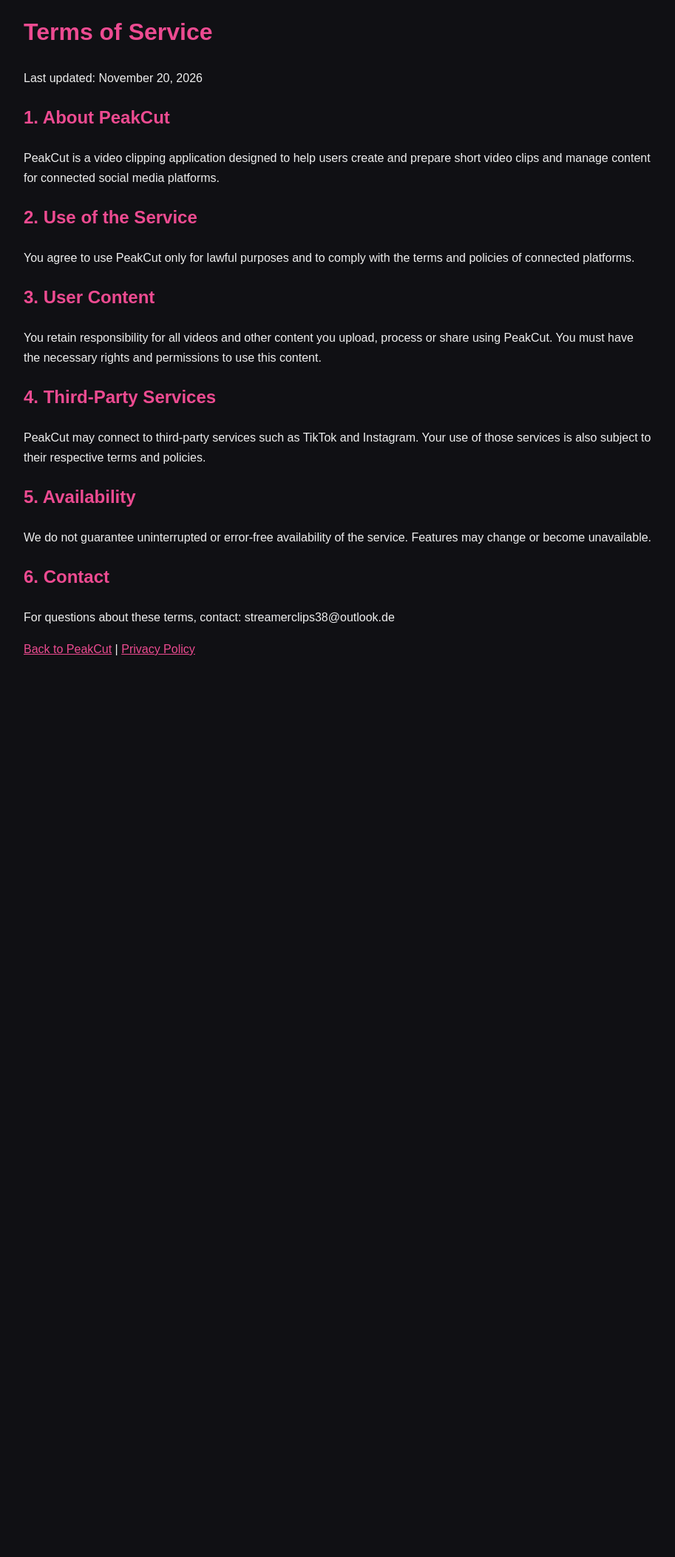
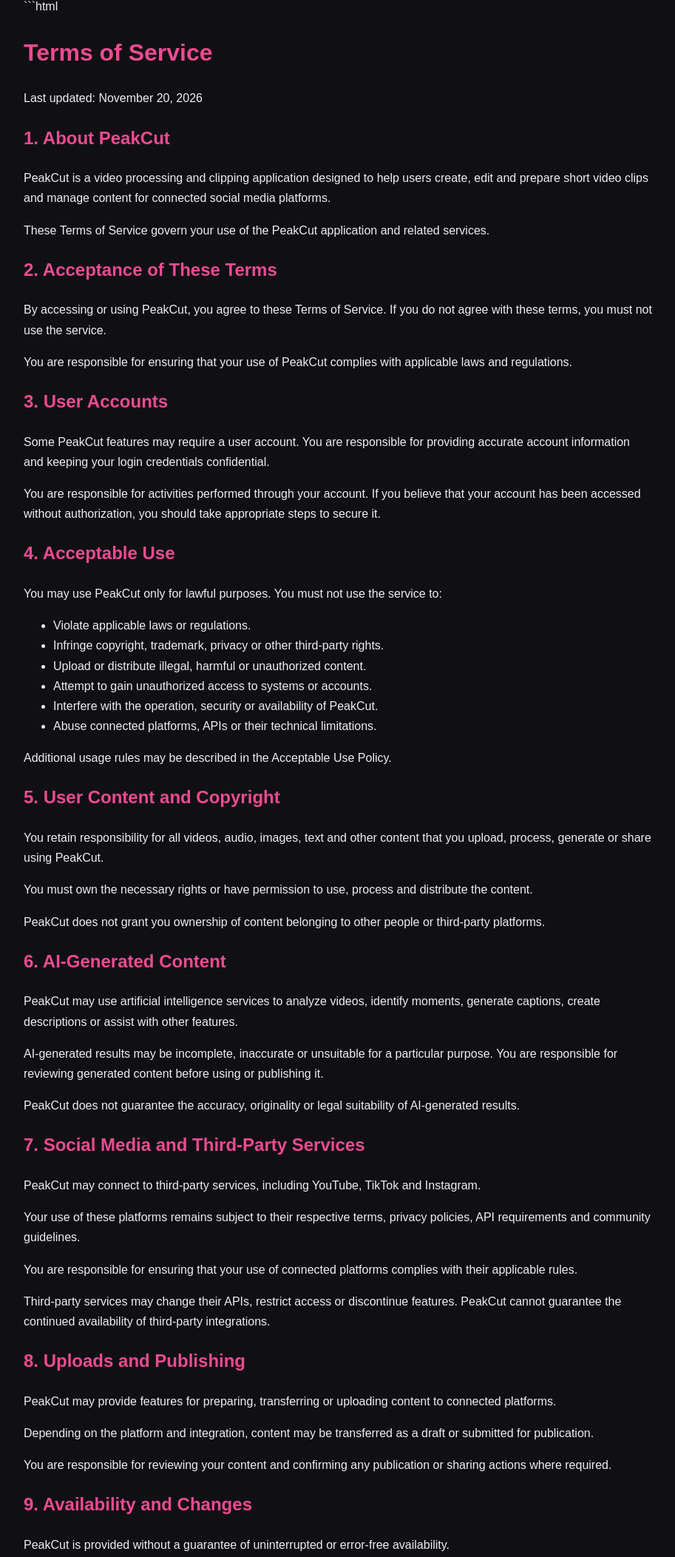
Before and after one commit to hdbsugwt/peakcut-website, a plain HTML site: page terms.html in a window 1280 px wide. Shown: the part 75-2180 px from the top of the page at 74% size, without its empty margins (183-1096 px from the left). Before the commit the page ends 1052 px from the top, so only its background shows below. Drawn offline with Linux system fonts and the light colour scheme.

Commit message:
Revise Terms of Service in terms.html
Updated the Terms of Service for PeakCut with new sections and improved clarity.

````diff
--- a/terms.html
+++ b/terms.html
@@ -1,4 +1,4 @@
-
+```html
 <!DOCTYPE html>
 <html lang="en">
 <head>
@@ -6,33 +6,205 @@
 <meta name="viewport" content="width=device-width, initial-scale=1.0">
 <title>PeakCut – Terms of Service</title>
 <style>
-body{max-width:850px;margin:50px auto;padding:20px;background:#101014;color:#eee;font-family:Arial,sans-serif;line-height:1.7}
-h1,h2{color:#ed4b91}
-a{color:#ed4b91}
+body {
+    max-width: 850px;
+    margin: 50px auto;
+    padding: 20px;
+    background: #101014;
+    color: #eee;
+    font-family: Arial, sans-serif;
+    line-height: 1.7;
+}
+h1, h2 {
+    color: #ed4b91;
+}
+a {
+    color: #ed4b91;
+}
 </style>
 </head>
 <body>
+
 <h1>Terms of Service</h1>
 <p>Last updated: November 20, 2026</p>
 
 <h2>1. About PeakCut</h2>
-<p>PeakCut is a video clipping application designed to help users create and prepare short video clips and manage content for connected social media platforms.</p>
+<p>
+PeakCut is a video processing and clipping application designed to help users
+create, edit and prepare short video clips and manage content for connected
+social media platforms.
+</p>
+<p>
+These Terms of Service govern your use of the PeakCut application and related
+services.
+</p>
 
-<h2>2. Use of the Service</h2>
-<p>You agree to use PeakCut only for lawful purposes and to comply with the terms and policies of connected platforms.</p>
+<h2>2. Acceptance of These Terms</h2>
+<p>
+By accessing or using PeakCut, you agree to these Terms of Service.
+If you do not agree with these terms, you must not use the service.
+</p>
+<p>
+You are responsible for ensuring that your use of PeakCut complies with
+applicable laws and regulations.
+</p>
 
-<h2>3. User Content</h2>
-<p>You retain responsibility for all videos and other content you upload, process or share using PeakCut. You must have the necessary rights and permissions to use this content.</p>
+<h2>3. User Accounts</h2>
+<p>
+Some PeakCut features may require a user account.
+You are responsible for providing accurate account information and keeping
+your login credentials confidential.
+</p>
+<p>
+You are responsible for activities performed through your account.
+If you believe that your account has been accessed without authorization,
+you should take appropriate steps to secure it.
+</p>
 
-<h2>4. Third-Party Services</h2>
-<p>PeakCut may connect to third-party services such as TikTok and Instagram. Your use of those services is also subject to their respective terms and policies.</p>
+<h2>4. Acceptable Use</h2>
+<p>
+You may use PeakCut only for lawful purposes.
+You must not use the service to:
+</p>
+<ul>
+<li>Violate applicable laws or regulations.</li>
+<li>Infringe copyright, trademark, privacy or other third-party rights.</li>
+<li>Upload or distribute illegal, harmful or unauthorized content.</li>
+<li>Attempt to gain unauthorized access to systems or accounts.</li>
+<li>Interfere with the operation, security or availability of PeakCut.</li>
+<li>Abuse connected platforms, APIs or their technical limitations.</li>
+</ul>
+<p>
+Additional usage rules may be described in the Acceptable Use Policy.
+</p>
 
-<h2>5. Availability</h2>
-<p>We do not guarantee uninterrupted or error-free availability of the service. Features may change or become unavailable.</p>
+<h2>5. User Content and Copyright</h2>
+<p>
+You retain responsibility for all videos, audio, images, text and other content
+that you upload, process, generate or share using PeakCut.
+</p>
+<p>
+You must own the necessary rights or have permission to use, process and
+distribute the content.
+</p>
+<p>
+PeakCut does not grant you ownership of content belonging to other people
+or third-party platforms.
+</p>
 
-<h2>6. Contact</h2>
-<p>For questions about these terms, contact: streamerclips38@outlook.de</p>
+<h2>6. AI-Generated Content</h2>
+<p>
+PeakCut may use artificial intelligence services to analyze videos, identify
+moments, generate captions, create descriptions or assist with other features.
+</p>
+<p>
+AI-generated results may be incomplete, inaccurate or unsuitable for a
+particular purpose. You are responsible for reviewing generated content
+before using or publishing it.
+</p>
+<p>
+PeakCut does not guarantee the accuracy, originality or legal suitability
+of AI-generated results.
+</p>
 
-<p><a href="index.html">Back to PeakCut</a> | <a href="privacy.html">Privacy Policy</a></p>
+<h2>7. Social Media and Third-Party Services</h2>
+<p>
+PeakCut may connect to third-party services, including YouTube, TikTok and
+Instagram.
+</p>
+<p>
+Your use of these platforms remains subject to their respective terms,
+privacy policies, API requirements and community guidelines.
+</p>
+<p>
+You are responsible for ensuring that your use of connected platforms
+complies with their applicable rules.
+</p>
+<p>
+Third-party services may change their APIs, restrict access or discontinue
+features. PeakCut cannot guarantee the continued availability of third-party
+integrations.
+</p>
+
+<h2>8. Uploads and Publishing</h2>
+<p>
+PeakCut may provide features for preparing, transferring or uploading content
+to connected platforms.
+</p>
+<p>
+Depending on the platform and integration, content may be transferred as
+a draft or submitted for publication.
+</p>
+<p>
+You are responsible for reviewing your content and confirming any publication
+or sharing actions where required.
+</p>
+
+<h2>9. Availability and Changes</h2>
+<p>
+PeakCut is provided without a guarantee of uninterrupted or error-free
+availability.
+</p>
+<p>
+Features may be modified, suspended or discontinued for technical, security
+or operational reasons.
+</p>
+<p>
+We may update these Terms of Service from time to time. The latest version
+will be published on this page.
+</p>
+
+<h2>10. Suspension and Termination</h2>
+<p>
+Access to PeakCut may be restricted or suspended if there is a reasonable
+basis to believe that a user has violated these terms, applicable laws
+or the rights of others.
+</p>
+<p>
+Users may stop using PeakCut at any time.
+Where account deletion is available, users may use the relevant application
+functionality to request deletion of their account.
+</p>
+
+<h2>11. Disclaimer</h2>
+<p>
+PeakCut is provided on an as-available basis.
+We do not guarantee that the service will meet every user's requirements
+or that all generated results will be accurate or suitable for a specific
+purpose.
+</p>
+
+<h2>12. Limitation of Liability</h2>
+<p>
+Nothing in these terms excludes or limits liability where such exclusion
+or limitation is not permitted by applicable law.
+</p>
+<p>
+In particular, liability for intent, gross negligence, injury to life,
+body or health, and other mandatory statutory liability remains unaffected.
+</p>
+
+<h2>13. Applicable Law</h2>
+<p>
+These terms are subject to the applicable laws of the Federal Republic
+of Germany, to the extent permitted by mandatory law.
+</p>
+<p>
+Mandatory consumer protection rights remain unaffected.
+</p>
+
+<h2>14. Contact</h2>
+<p>
+For questions about these Terms of Service, contact:
+<a href="mailto:streamerclips38@outlook.de">streamerclips38@outlook.de</a>
+</p>
+
+<p>
+<a href="index.html">Back to PeakCut</a> |
+<a href="privacy.html">Privacy Policy</a> |
+<a href="acceptable-use.html">Acceptable Use Policy</a>
+</p>
+
 </body>
 </html>
+```
````
